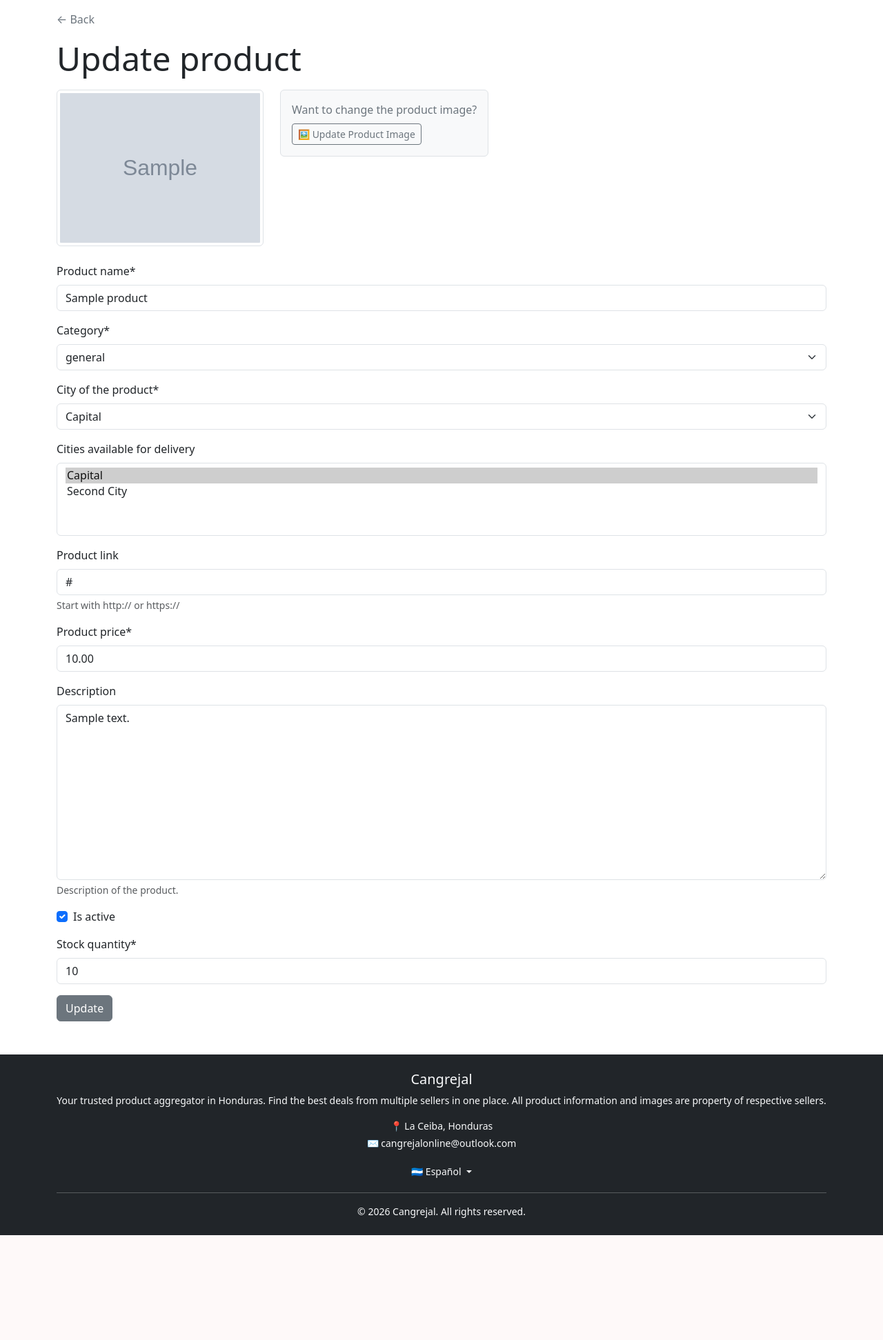
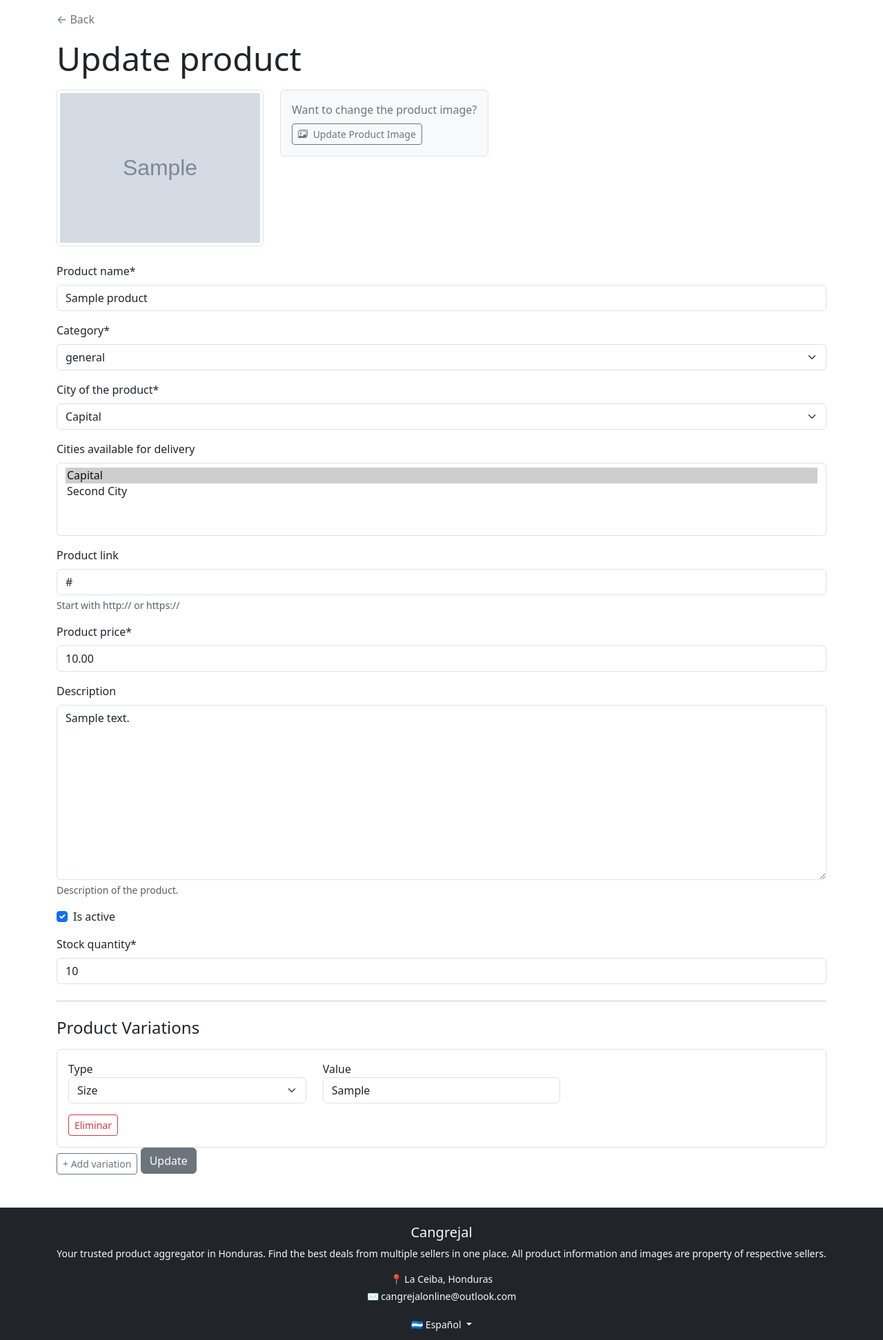
Before and after one commit to anna-at-sea/shop-aggregator, a Django app: a page that uses honduras_shop_aggregator/templates/layouts/base_form.html in a window 1280 px wide. Shown: the part 90-2033 px from the top of the page at 69% size. Before the commit the page ends 1881 px from the top, so only its background shows below. Run offline with Django 5.2, Linux system fonts and the light colour scheme; a user stored in the database is signed in; data comes from the database, SQL or seed files in the repository; tables that the repository leaves empty hold one stand-in row (values such as "Sample post"); grey boxes marked "Sample" are stand-in pictures; parts of the project's set-up code (start-up, migrations or seed data) failed here and were passed over; some libraries are stand-ins or nearby versions.

Commit message:
Add ProductVariation CRUD and tests, update product_card.html

```diff
--- a/honduras_shop_aggregator/products/forms.py
+++ b/honduras_shop_aggregator/products/forms.py
@@ -2,10 +2,11 @@ from crispy_forms.helper import FormHelper
 from crispy_forms.layout import Field, Layout
 from django import forms
 from django.contrib.auth import authenticate
+from django.forms.models import inlineformset_factory
 from django.forms.widgets import FileInput
 from django.utils.translation import gettext_lazy as _
 
-from .models import Product
+from .models import Product, ProductVariation
 
 
 class ProductCreateForm(forms.ModelForm):
@@ -84,3 +85,29 @@ class ProductDeleteForm(forms.ModelForm):
         ):
             raise forms.ValidationError(_("Incorrect password."))
         return password
+
+
+class ProductVariationForm(forms.ModelForm):
+
+    class Meta:
+        model = ProductVariation
+        fields = (
+            "variation_type",
+            "custom_type",
+            "value",
+        )
+
+    def __init__(self, *args, **kwargs):
+        super().__init__(*args, **kwargs)
+        self.fields["custom_type"].widget.attrs.update({
+            "style": "display:none;"
+        })
+
+
+ProductVariationFormSet = inlineformset_factory(
+    Product,
+    ProductVariation,
+    form=ProductVariationForm,
+    extra=1,
+    can_delete=True,
+)
--- a/honduras_shop_aggregator/products/models.py
+++ b/honduras_shop_aggregator/products/models.py
@@ -246,3 +246,80 @@ class ProductImage(models.Model):
 
     def __str__(self):
         return f"{self.product.product_name} - Image #{self.order}"
+
+
+class ProductVariation(models.Model):
+
+    class VariationType(models.TextChoices):
+        SIZE = "size", _("Size")
+        COLOR = "color", _("Color")
+        MATERIAL = "material", _("Material")
+        STYLE = "style", _("Style")
+        CAPACITY = "capacity", _("Capacity")
+        WEIGHT = "weight", _("Weight")
+        PATTERN = "pattern", _("Pattern")
+        OTHER = "other", _("Other")
+
+    product = models.ForeignKey(
+        Product,
+        on_delete=models.CASCADE,
+        related_name="variations",
+    )
+
+    variation_type = models.CharField(
+        max_length=20,
+        choices=VariationType.choices,
+    )
+
+    custom_type = models.CharField(
+        max_length=50,
+        blank=True,
+        help_text=_("Required only when 'Other' is selected."),
+    )
+
+    value = models.CharField(
+        max_length=100,
+    )
+
+    order = models.PositiveSmallIntegerField(
+        default=1,
+    )
+
+    class Meta:
+        ordering = ["order", "pk"]
+
+    def clean(self):
+        if (
+            self.variation_type == self.VariationType.OTHER
+            and not self.custom_type.strip()
+        ):
+            raise ValidationError({
+                "custom_type": _(
+                    "Please specify the variation type."
+                )
+            })
+
+    @property
+    def display_type(self):
+        if self.variation_type == self.VariationType.OTHER:
+            return self.custom_type
+        return self.get_variation_type_display()
+
+    def save(self, *args, **kwargs):
+        if not self.pk and not self.order:
+            last = (
+                ProductVariation.objects.filter(
+                    product=self.product
+                ).order_by("-order").first()
+            )
+            self.order = 1 if last is None else last.order + 1
+
+        self.full_clean()
+
+        super().save(*args, **kwargs)
+
+    def __str__(self):
+        return (
+            f"{self.product.product_name} | "
+            f"{self.display_type}: {self.value}"
+        )
--- a/honduras_shop_aggregator/products/views.py
+++ b/honduras_shop_aggregator/products/views.py
@@ -1,3 +1,5 @@
+from collections import OrderedDict
+
 from django.contrib import messages
 from django.contrib.messages.views import SuccessMessageMixin
 from django.db import transaction
@@ -19,7 +21,8 @@ from honduras_shop_aggregator.products.forms import (ProductCreateForm,
                                                      ProductDeleteForm,
                                                      ProductImageUpdateForm,
                                                      ProductUpdateForm)
-from honduras_shop_aggregator.products.models import Product, ProductImage
+from honduras_shop_aggregator.products.models import (Product, ProductImage,
+                                                      ProductVariation)
 
 
 class ProductCardView(
@@ -38,6 +41,16 @@ class ProductCardView(
         if self.request.user.pk:
             product.is_liked = product.likes.filter(user=self.request.user).exists()
         return product
+
+    def get_context_data(self, **kwargs):
+        context = super().get_context_data(**kwargs)
+        context["grouped_variations"] = OrderedDict()
+        for variation in self.object.variations.all():
+            context["grouped_variations"].setdefault(
+                variation.display_type,
+                []
+            ).append(variation.value)
+        return context
 
 
 class ProductFilterView(SuccessMessageMixin, FilterView):
@@ -137,13 +150,18 @@ class ProductFormCreateView(
     def get_context_data(self, *args, **kwargs):
         context = super().get_context_data(**kwargs)
         context.update({
-            'heading': _("Add Product"),
-            'button_text': _("Add")
+            "heading": _("Add Product"),
+            "button_text": _("Add"),
+            "variation_type_choices": ProductVariation.VariationType.choices,
+            "context_variations": [],
+            "show_variations": True,
         })
         return context
 
     def form_valid(self, form):
         form.instance.seller = self.request.user.seller
+        self.object = form.save()
+        self.save_variations()
         return super().form_valid(form)
 
     def get_form(self, form_class=None):
@@ -160,6 +178,22 @@ class ProductFormCreateView(
             seller.delivery_cities.values_list('pk', flat=True)
         )
         return initial
+
+    def save_variations(self):
+        types = self.request.POST.getlist("variation_type")
+        values = self.request.POST.getlist("variation_value")
+        customs = self.request.POST.getlist("variation_custom_type")
+        for index, (t, v, c) in enumerate(zip(types, values, customs), start=1):
+            v = v.strip()
+            if not v:
+                continue
+            ProductVariation.objects.create(
+                product=self.object,
+                variation_type=t,
+                custom_type=c.strip() if t == "other" else "",
+                value=v,
+                order=index,
+            )
 
 
 class ProductImageManageView(
@@ -332,9 +366,44 @@ class ProductFormUpdateView(
         context.update({
             'heading': _("Update product"),
             'button_text': _("Update"),
-            'button_class': 'btn btn-secondary'
+            'button_class': 'btn btn-secondary',
+            'variation_type_choices': ProductVariation.VariationType.choices,
+            'context_variations': [
+                {
+                    "variation_type": variation.variation_type,
+                    "custom_type": variation.custom_type,
+                    "value": variation.value,
+                    "order": variation.order,
+                }
+                for variation in self.object.variations.all()
+            ],
+            'show_variations': True,
         })
         return context
+
+    def form_valid(self, form):
+        self.object = form.save()
+        ProductVariation.objects.filter(
+            product=self.object
+        ).delete()
+        self.save_variations()
+        return super().form_valid(form)
+
+    def save_variations(self):
+        types = self.request.POST.getlist("variation_type")
+        values = self.request.POST.getlist("variation_value")
+        customs = self.request.POST.getlist("variation_custom_type")
+        for index, (t, v, c) in enumerate(zip(types, values, customs), start=1):
+            v = v.strip()
+            if not v:
+                continue
+            ProductVariation.objects.create(
+                product=self.object,
+                variation_type=t,
+                custom_type=c.strip() if t == "other" else "",
+                value=v,
+                order=index,
+            )
 
 
 class ProductSoftDeleteView(
--- a/honduras_shop_aggregator/static/css/custom.css
+++ b/honduras_shop_aggregator/static/css/custom.css
@@ -353,3 +353,11 @@ main {
         drop-shadow(0 0 4px rgba(0,0,0,.9))
         drop-shadow(0 0 8px rgba(0,0,0,.7));
 }
+
+@media (min-width: 768px) {
+    .product-gallery-column{
+        position: sticky;
+        top:20px;
+        align-self:flex-start;
+    }
+}
--- a/honduras_shop_aggregator/templates/layouts/base_form.html
+++ b/honduras_shop_aggregator/templates/layouts/base_form.html
@@ -36,7 +36,8 @@
                 </p>
                 <a href="{% url 'product_update_image' form.instance.slug %}"
                    class="btn btn-outline-secondary btn-sm">
-                    🖼️ {% translate "Update Product Image" %}
+                   <i class="bi bi-images me-1"></i>
+                    {% translate "Update Product Image" %}
                 </a>
             </div>
             {% endif %}
@@ -45,6 +46,11 @@
     <form method="post" enctype="multipart/form-data">
         {% csrf_token %}
         {{ form|default:form|crispy }}
+
+        {% if show_variations %}
+            {% include "partials/product_variations_form.html" %}
+        {% endif %}
+
         <input
             class="{{ button_class|default:'btn btn-danger' }}"
             type="submit"
--- /dev/null
+++ b/honduras_shop_aggregator/templates/partials/product_variations_form.html
@@ -0,0 +1,164 @@
+{% load crispy_forms_tags %}
+{% load i18n %}
+
+<hr class="my-4">
+
+<h4>{% translate "Product Variations" %}</h4>
+
+<div id="variation-list"></div>
+
+{{ context_variations|json_script:"variation-data" }}
+
+<button
+    type="button"
+    id="add-variation"
+    class="btn btn-outline-secondary btn-sm mt-2">
+    + {% translate "Add variation" %}
+</button>
+
+<template id="variation-template">
+
+<div class="variation-row border rounded p-3 mt-3">
+
+    <div class="row">
+
+        <div class="col-md-4">
+
+            <label>{% translate "Type" %}</label>
+
+            <select
+                class="form-select variation-type"
+                name="variation_type">
+
+                {% for value,label in variation_type_choices %}
+                    <option value="{{ value }}">
+                        {{ label }}
+                    </option>
+                {% endfor %}
+
+            </select>
+
+        </div>
+
+        <div class="col-md-4 custom-type-wrapper d-none">
+
+            <label>{% translate "Custom type" %}</label>
+
+            <input
+                type="text"
+                class="form-control"
+                name="variation_custom_type">
+
+        </div>
+
+        <div class="col-md-4">
+
+            <label>{% translate "Value" %}</label>
+
+            <input
+                type="text"
+                class="form-control"
+                name="variation_value">
+
+        </div>
+
+    </div>
+
+    <button
+        type="button"
+        class="btn btn-outline-danger btn-sm mt-3 remove-variation">
+
+        {% translate "Remove" %}
+
+    </button>
+
+</div>
+
+</template>
+
+<script>
+
+document.addEventListener("DOMContentLoaded", function(){
+
+    const list =
+        document.getElementById("variation-list");
+
+    if(!list){
+        return;
+    }
+
+    const data =
+    JSON.parse(
+        document.getElementById("variation-data").textContent
+    );
+
+    const template =
+        document.getElementById("variation-template");
+
+    function addVariation(){
+
+        const clone =
+            template.content.cloneNode(true);
+
+        const row =
+            clone.querySelector(".variation-row");
+
+        const select =
+            row.querySelector(".variation-type");
+
+        const wrapper =
+            row.querySelector(".custom-type-wrapper");
+
+        select.addEventListener("change", function(){
+            wrapper.classList.toggle(
+                "d-none",
+                this.value !== "other"
+            );
+        });
+
+        row.querySelector(".remove-variation")
+            .addEventListener("click", function(){
+                row.remove();
+            });
+
+        list.appendChild(clone);
+    }
+
+    document
+        .getElementById("add-variation")
+        .addEventListener("click", addVariation);
+
+    // Populate existing variations
+    data.forEach(function(item){
+
+        addVariation();
+
+        const rows =
+            document.querySelectorAll(".variation-row");
+
+        const current =
+            rows[rows.length - 1];
+
+        current.querySelector(".variation-type").value =
+            item.variation_type;
+
+        if(item.variation_type === "other"){
+
+            current
+                .querySelector(".custom-type-wrapper")
+                .classList.remove("d-none");
+
+            current.querySelector(
+                '[name="variation_custom_type"]'
+            ).value = item.custom_type;
+        }
+
+        current.querySelector(
+            '[name="variation_value"]'
+        ).value = item.value;
+
+    });
+
+});
+
+</script>
```
Also changed, not shown: honduras_shop_aggregator/products/admin.py (+24 -2 lines), honduras_shop_aggregator/products/tests.py (+204 -1 lines), honduras_shop_aggregator/templates/pages/products/product_card.html (+69 -23 lines), honduras_shop_aggregator/products/migrations/0014_alter_productimage_order_productvariation.py (added).
